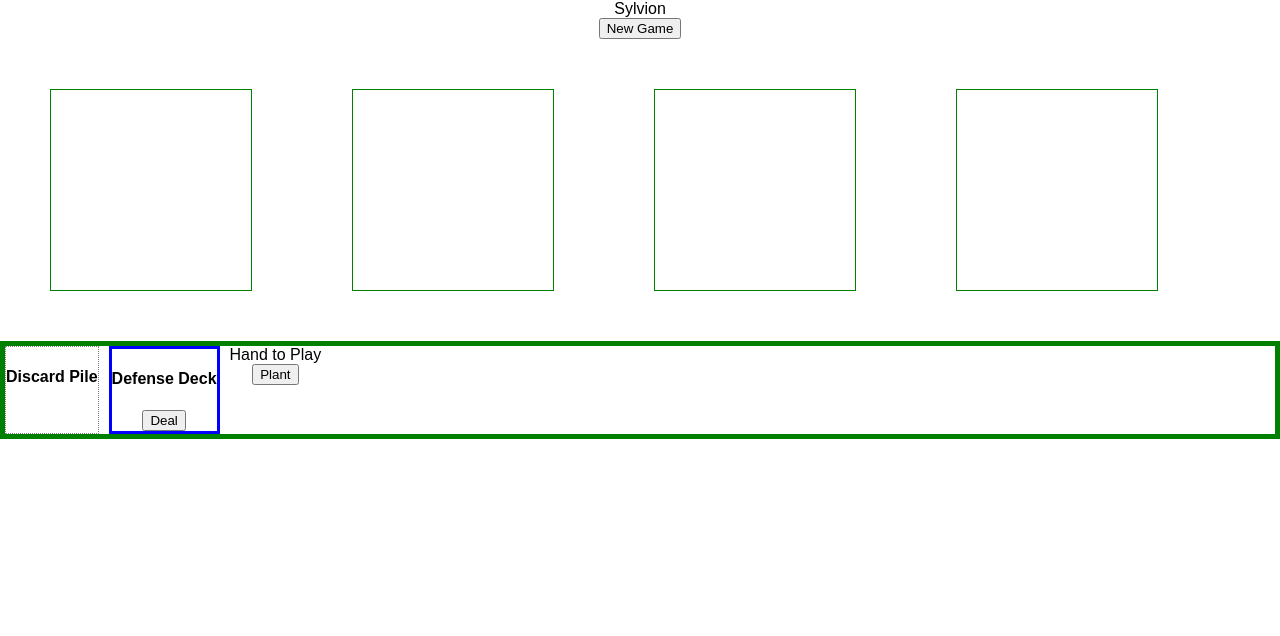
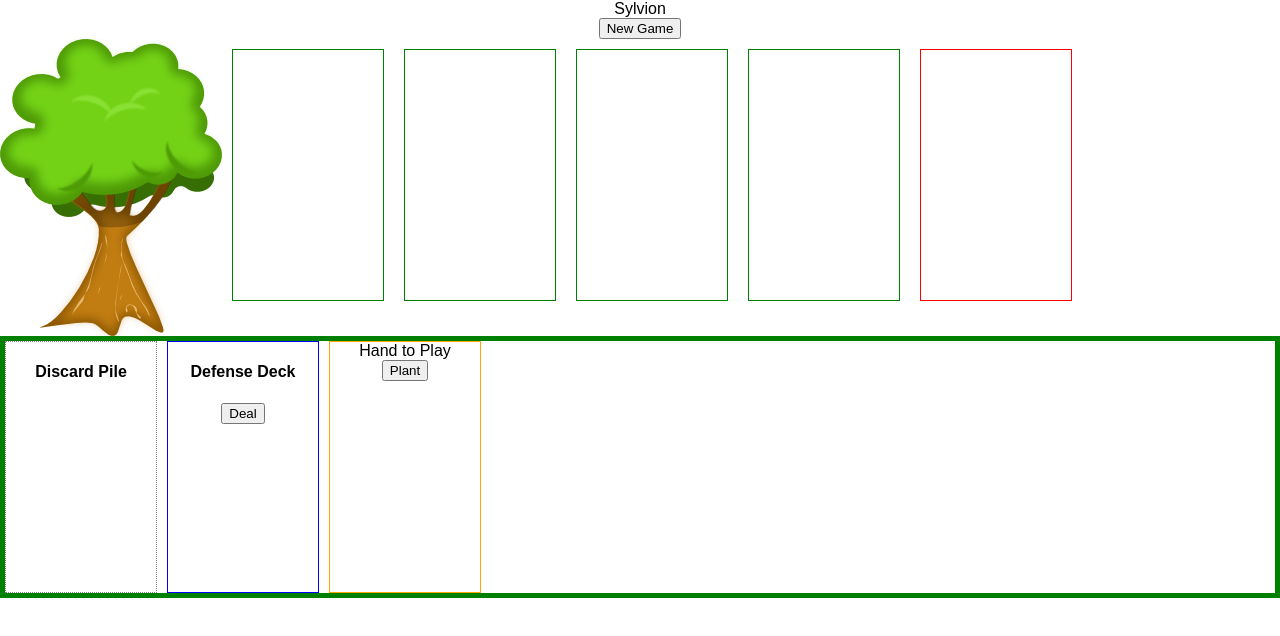
Before and after one commit to Smahima/sylvionHackathon, a React (Create React App) app: page / in a window 1280 px wide. Shown: the top 636 px of the page. Built offline with nearby package versions, Linux system fonts and the light colour scheme.

Commit message:
basic game framework set up

```diff
--- a/src/components/Board.js
+++ b/src/components/Board.js
@@ -1,4 +1,5 @@
 import React, { Component } from 'react';
+import Tree from "../images/tree.jpg";
 
 
 class Board extends Component {
@@ -9,6 +10,7 @@ class Board extends Component {
         <button> New Game </button>
 
         <div className="board">
+          <img src={Tree} alt="cartoon tree"/>
           <div className="card">
           </div>
           <div className="card">
@@ -17,12 +19,13 @@ class Board extends Component {
           </div>
           <div className="card">
           </div>
+          <div className= "fireCards">
+          </div>
         </div>
 
 
 
-        <div className= "fireCards">
-        </div>
+
 
       </div>
     );
--- a/src/components/Deal.js
+++ b/src/components/Deal.js
@@ -5,56 +5,26 @@ export default class Deal extends Component {
 
   render() {
 
-  let defense = {
-    display: "flex",
-    border:"5px solid green"
-  }
+    return (
+        <div className="defense">
 
-  let discard = {
-    border: "1px dotted grey",
-
-  }
-
-  let deck = {
-    border: "1px solid blue 20%",
-    marginLeft: "10px",
-  }
-
-  let play = {
-    border: "1px solid orange 20%",
-    marginLeft: "10px",
-  }
-
-
-    return (
-        <div style={defense} className="defense">
-
-            <div style={discard} className="discard">
+            <div  className="discard">
               <div className="card-block">
                 <h4 className="card-title">Discard Pile</h4>
               </div>
             </div>
 
-            <div style={deck} className="deck">
+            <div className="deck">
               <div className="card-block">
               <h4 className="card-title">Defense Deck</h4>
               </div>
-
               <div>
                 <button className="deal">Deal</button>
               </div>
             </div>
 
-            <div style={play} className="play">
-              <div className="card-title">Hand to Play
-                <div className="card-block">
-
-                  <div className="hand">
-                </div>
-
-                </div>
-              </div>
-
+              <div className="play">
+              <div className="card-block">Hand to Play</div>
               <div>
                 <button className="plant">Plant</button>
               </div>
--- a/src/styles/App.css
+++ b/src/styles/App.css
@@ -29,13 +29,50 @@
 .board{
   display:flex;
 }
+
+.fireCards {
+  height: 250px;
+  width: 150px;
+  border: 1px solid red;
+  flex-direction: row;
+  margin: 10px;
+
+}
 .card{
-  height: 200px;
-  width: 200px;
+  height: 250px;
+  width: 150px;
   border: 1px solid green;
   flex-direction: row;
-  margin: 50px;
+  margin: 10px;
 }
+
+
+  .defense {
+    display: flex;
+    border: 5px solid green;
+  }
+
+  .discard {
+    height: 250px;
+    width: 150px;
+    border: 1px dotted grey;
+
+  }
+
+  .deck {
+    height: 250px;
+    width: 150px;
+    border: 1px solid blue;
+    margin-left: 10px;
+  }
+
+  .play {
+    height: 250px;
+    width: 150px;
+    border: 1px solid orange;
+    margin-left: 10px;
+  }
+
 
 @keyframes App-logo-spin {
   from { transform: rotate(0deg); }
```
Also changed, not shown: src/images/tree.jpg (added).
